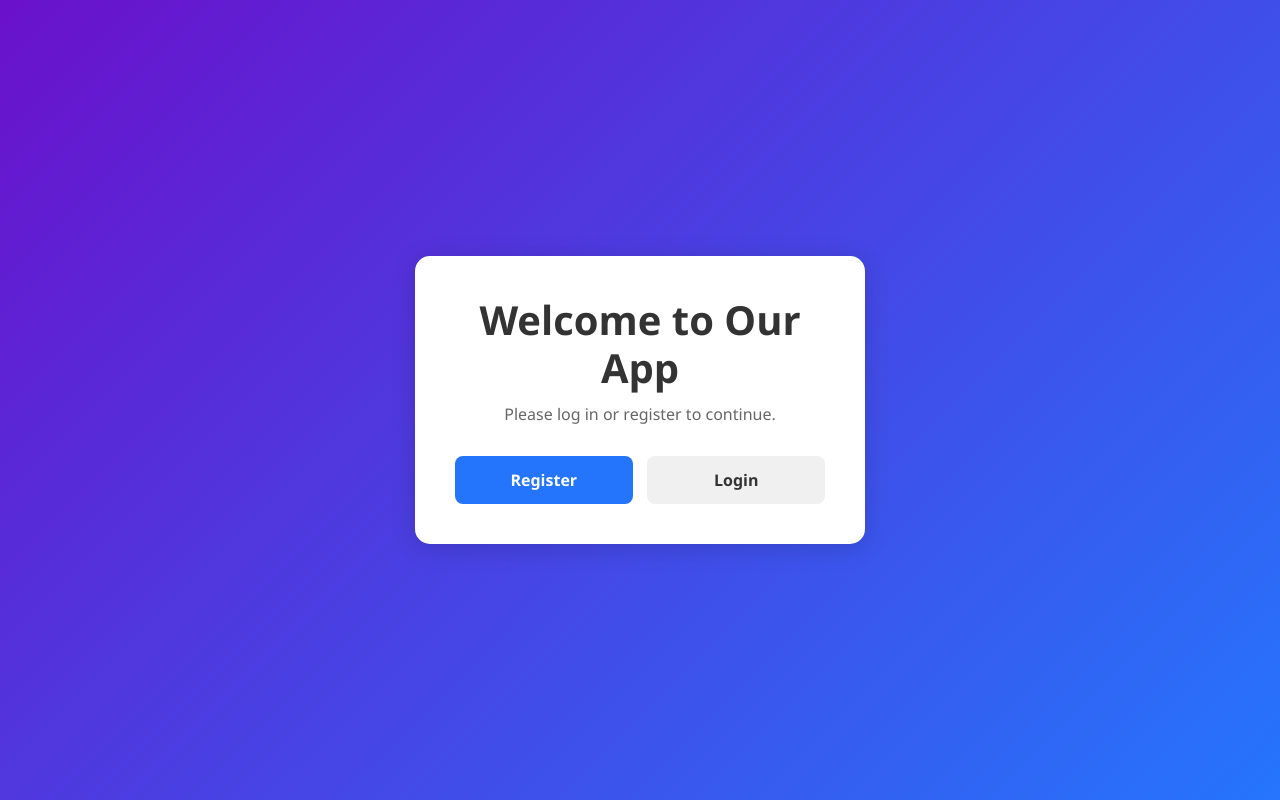
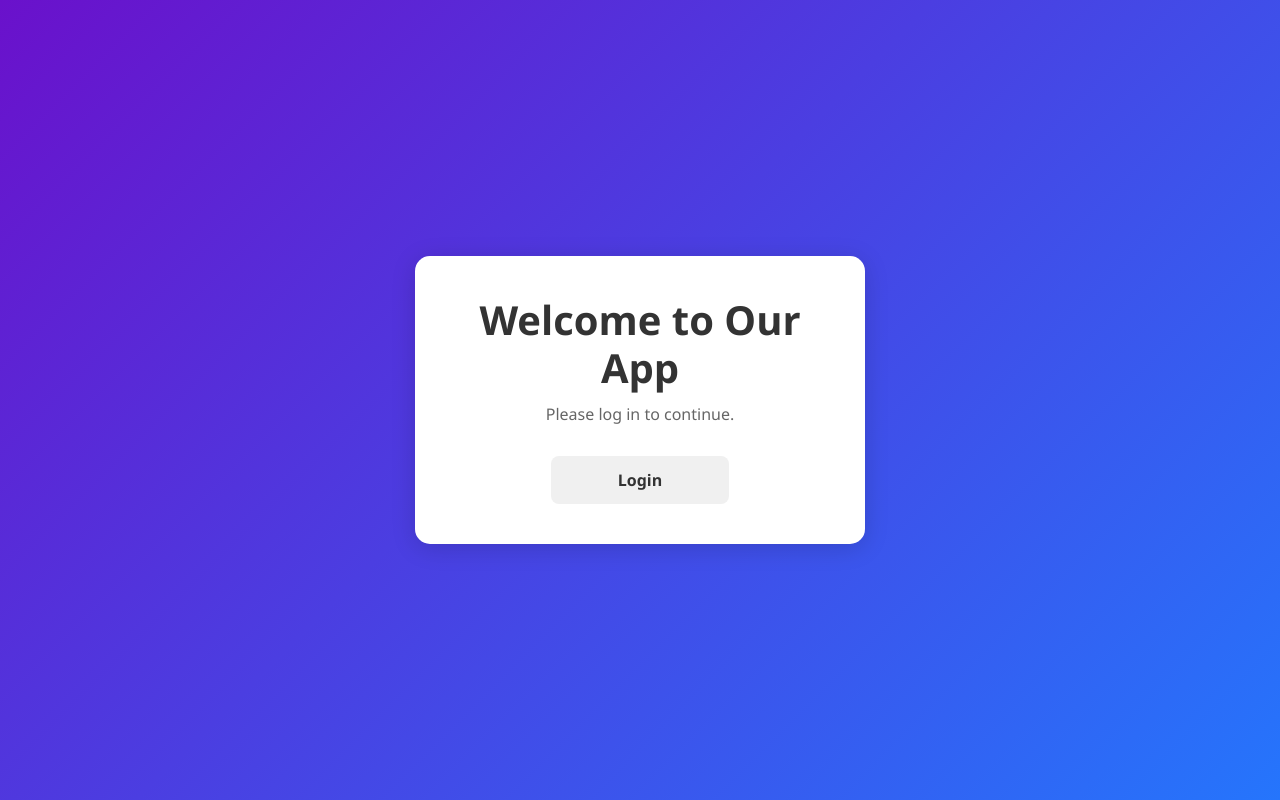
Before and after one commit to RyanCantUNI/INSY7314-POE-KSS, a React (Create React App) app in the folder frontend/: page / in a window 1280 px wide. Built offline with nearby package versions, Linux system fonts and the light colour scheme.

Commit message:
whp said

```diff
--- a/frontend/src/App.js
+++ b/frontend/src/App.js
@@ -2,12 +2,11 @@ import React from 'react';
 import './App.css';
 import { BrowserRouter as Router, Routes, Route, useNavigate } from 'react-router-dom';
 import Login from './components/login';
-import Register from './components/register';
 import Payment from './components/payment';
 import Logs from './components/logs';
 import Dashboard from './components/dashboard';
 
-//  Updated Landing (Index) Page
+// Updated Landing (Index) Page
 function Index() {
   const navigate = useNavigate();
 
@@ -33,33 +32,12 @@ function Index() {
           textAlign: 'center'
         }}
       >
-        <h1 style={{ color: '#333', marginBottom: '10px', fontWeight: '700' }}>Welcome to Our App</h1>
+        <h1 style={{ color: '#333', marginBottom: '10px', fontWeight: '700' }}>
+          Welcome to Our App
+        </h1>
         <p style={{ color: '#666', marginBottom: '30px' }}>
-          Please log in or register to continue.
+          Please log in to continue.
         </p>
-
-        <div style={{ display: 'flex', justifyContent: 'space-between' }}>
-          <button
-            onClick={() => navigate('/register')}
-            style={{
-              backgroundColor: '#2575fc',
-              color: '#fff',
-              padding: '12px 20px',
-              border: 'none',
-              borderRadius: '8px',
-              cursor: 'pointer',
-              fontWeight: '600',
-              width: '48%',
-              transition: 'background-color 0.3s ease, transform 0.2s ease'
-            }}
-            onMouseOver={(e) => (e.target.style.backgroundColor = '#1a5fd1')}
-            onMouseOut={(e) => (e.target.style.backgroundColor = '#2575fc')}
-            onFocus={e => (e.target.style.backgroundColor = '#1a5fd1')}
-            onBlur={e => (e.target.style.backgroundColor = '#2575fc')}
-          >
-            Register
-          </button>
-
         <button
           onClick={() => navigate('/login')}
           style={{
@@ -82,7 +60,6 @@ function Index() {
         </button>
       </div>
     </div>
-    </div>
   );
 }
 
@@ -92,7 +69,6 @@ function App() {
       <Routes>
         <Route path="/" element={<Index />} />
         <Route path="/login" element={<Login />} />
-        <Route path="/register" element={<Register />} />
         <Route path="/payment" element={<Payment />} />
         <Route path="/logs" element={<Logs />} />
         <Route path="/dashboard" element={<Dashboard />} />
--- a/frontend/src/components/login.js
+++ b/frontend/src/components/login.js
@@ -35,7 +35,7 @@ function Login() {
           navigate("/dashboard");
         }
         else if (response.data.role === 'customer') {
-          //we set resonds id to local storage
+          // Store userID and redirect
           localStorage.setItem("userID", response.data.UUID);
           console.log(response.data.UUID);
           navigate("/payment");
@@ -133,26 +133,6 @@ function Login() {
             >
               Login
             </button>
-
-            <button
-              type="button"
-              onClick={() => navigate('/register')}
-              style={{
-                backgroundColor: '#f0f0f0',
-                color: '#333',
-                padding: '10px 20px',
-                border: 'none',
-                borderRadius: '8px',
-                cursor: 'pointer',
-                fontWeight: '600',
-                width: '48%',
-                transition: 'background-color 0.3s ease'
-              }}
-              onMouseOver={(e) => e.target.style.backgroundColor = '#e0e0e0'}
-              onMouseOut={(e) => e.target.style.backgroundColor = '#f0f0f0'}
-            >
-              Register
-            </button>
           </div>
         </form>
       </div>
```
Lines whose indentation alone changed are shown as unchanged.
